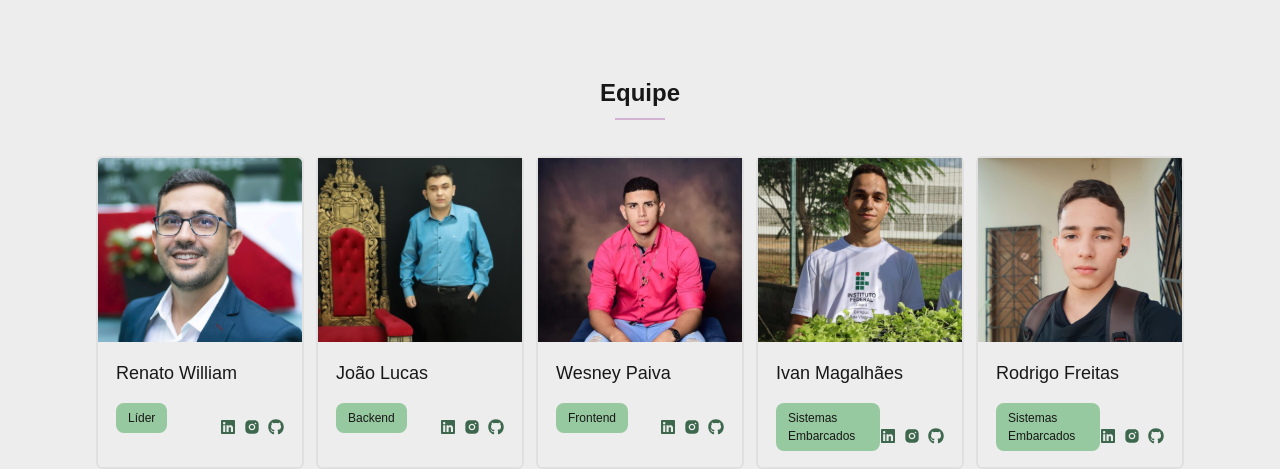
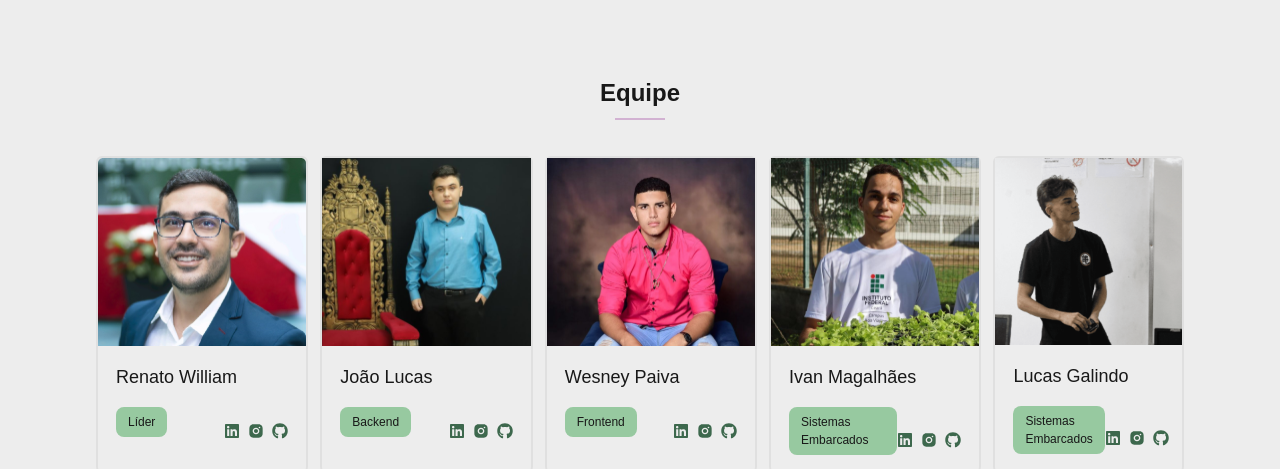
Before and after one commit to HidroWebnia/hidroWebnia, a React (Create React App) app in the folder frontend/: page / in a window 1280 px wide. Shown: the part 1170-1639 px from the top of the page. Built offline with nearby package versions, Linux system fonts and the light colour scheme; no server answers.

Commit message:
Adição de novo membro no projeto

```diff
--- a/frontend/src/components/DetailsDevices.js
+++ b/frontend/src/components/DetailsDevices.js
@@ -26,6 +26,7 @@ const Container = styled.div`
   justify-content: center;
   padding: 48px;
   position: relative;
+  margin-top: 25px;
 `;
 
 const Header = styled.div`
--- a/frontend/src/components/time.js
+++ b/frontend/src/components/time.js
@@ -6,7 +6,7 @@ import ivan from '../assets/ivan.svg';
 import joao from '../assets/joao.svg';
 import wesney from '../assets/wesney.svg';
 import renato from '../assets/renato.svg';
-import rodrigo from '../assets/rodrigo.svg';
+import galindo from '../assets/galindo.png';
 
 const StyleTime = styled.div`
   padding: 96px;
@@ -34,6 +34,7 @@ const StyleTime = styled.div`
     @media (max-width: 768px) {
       flex-direction: column;
     }
+    border-radius: 15px;
   }
 
   hr {
@@ -57,7 +58,7 @@ const StyleTime = styled.div`
     }
 
     @media (max-width: 480px) {
-      width: 100%;
+      width: 70%;
     }
   }
 
@@ -159,14 +160,14 @@ const Time = () => {
           </div>
 
           <div className="card">
-            <img src={rodrigo} alt="Rodrigo de Freitas" />
-            <p>Rodrigo Freitas</p>
+            <img src={galindo} alt="Lucas Galindo" />
+            <p>Lucas Galindo</p>
             <div className="card-time">
               <p>Sistemas Embarcados</p>
               <div className="links">
-                <a href="https://www.linkedin.com/in/rodrigo-de-freitas" target="_blank" rel="noopener noreferrer"><FaLinkedin /></a>
-                <a href="https://www.instagram.com/rodrigo.de.freitas" target="_blank" rel="noopener noreferrer"><RiInstagramFill /></a>
-                <a href="https://github.com/rodrigo-de-freitas" target="_blank" rel="noopener noreferrer"><FaGithub /></a>
+                <a href="https://www.linkedin.com/in/lucasgalindoiot/" target="_blank" rel="noopener noreferrer"><FaLinkedin /></a>
+                <a href="https://www.instagram.com/lucras_galindo/" target="_blank" rel="noopener noreferrer"><RiInstagramFill /></a>
+                <a href="https://github.com/Lucras22" target="_blank" rel="noopener noreferrer"><FaGithub /></a>
               </div>
             </div>
           </div>
```
Also changed, not shown: frontend/src/assets/galindo.png (added).
